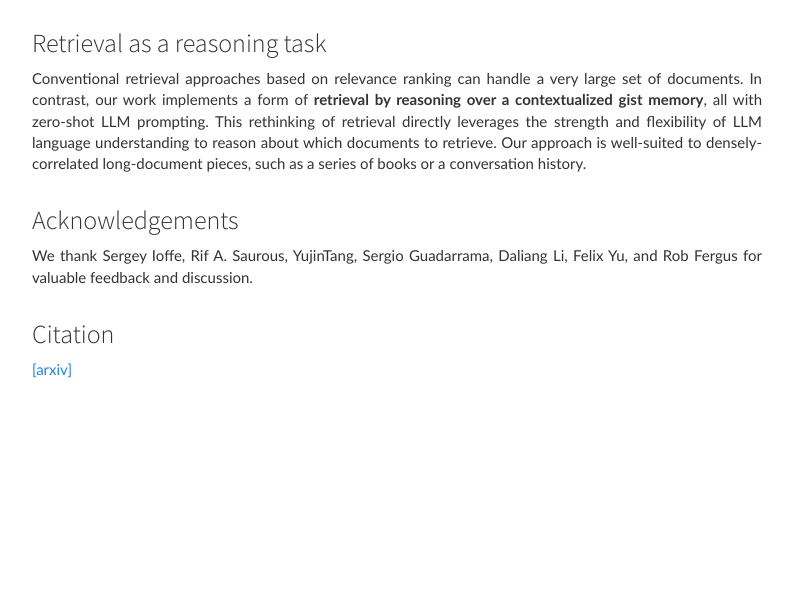
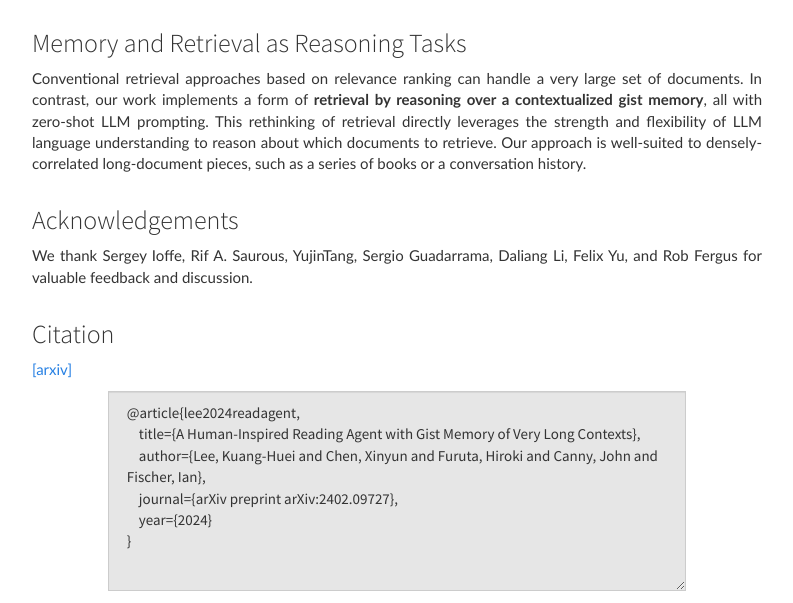
Before and after one commit to read-agent/read-agent.github.io, a plain HTML site: page index.html in a window 1280 px wide. Shown: the part 1748-2351 px from the top of the page, without its empty margins (243-1036 px from the left). Before the commit the page ends 2139 px from the top, so only its background shows below. Drawn offline with nearby package versions, Linux system fonts and the light colour scheme; some packages are replaced by stand-ins of ours; a script that the page names is missing.

Commit message:
Update paper arxiv link and bibtex

```diff
--- a/index.html
+++ b/index.html
@@ -111,7 +111,7 @@
             <div class="col-md-4 col-md-offset-4 text-center">
                 <ul class="nav nav-pills nav-justified">
                     <li>
-                        <a href="assets/read_agent.pdf">
+                        <a href="https://arxiv.org/abs/2402.09727">
                             <image src="img/paper_small.png" height="60px">
                                 <h4><strong>Paper</strong></h4>
                         </a>
@@ -192,7 +192,7 @@
 
         <div class="row">
             <div class="col-md-8 col-md-offset-2">
-                <h3>Retrieval as a reasoning task</h3>
+                <h3>Memory and Retrieval as Reasoning Tasks</h3>
                 <p class="text-justify">
                     Conventional retrieval approaches based on relevance ranking can handle a very large set of documents. In contrast, our work implements a form of <b>retrieval by reasoning over a contextualized gist memory</b>, all with zero-shot LLM prompting. This rethinking of retrieval directly leverages the strength and flexibility of LLM language understanding to reason about which documents to retrieve. Our approach is well-suited to densely-correlated long-document pieces, such as a series of books or a conversation history.
               </p>
@@ -217,20 +217,18 @@
                     Citation
                 </h3>
                 <p>
-                <a href="http://arxiv.org/abs/">[arxiv]</a>
+                <a href="https://arxiv.org/abs/2402.09727">[arxiv]</a>
             </p>
-<!--                 <div class="form-group col-md-10 col-md-offset-1">
-                    <textarea id="bibtex" class="form-control" readonly style="height: 250px;">
-@article{google2024readagent,
+                <div class="form-group col-md-10 col-md-offset-1">
+                    <textarea id="bibtex" class="form-control" readonly style="height: 200px;">
+@article{lee2024readagent,
     title={A Human-Inspired Reading Agent with Gist Memory of Very Long Contexts},
     author={Lee, Kuang-Huei and Chen, Xinyun and Furuta, Hiroki and Canny, John and Fischer, Ian},
-    year={2024},
-    eprint={},
-    archivePrefix={arXiv},
-    primaryClass={}
+    journal={arXiv preprint arXiv:2402.09727},
+    year={2024}
 }
 </textarea>
-                </div> -->
+                </div>
             </div>
 
         </div>
```
Also changed, not shown: 2 other files.
